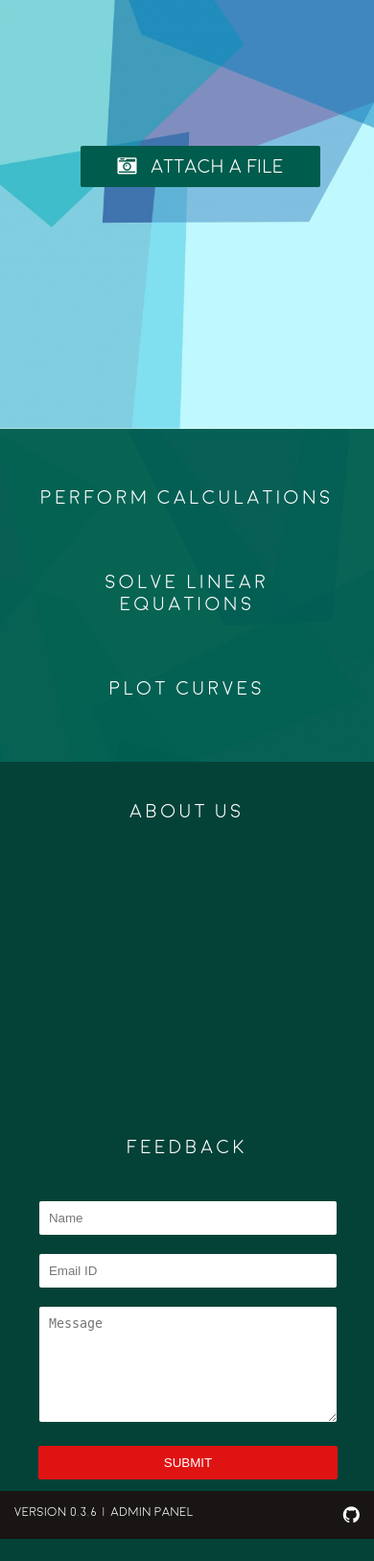
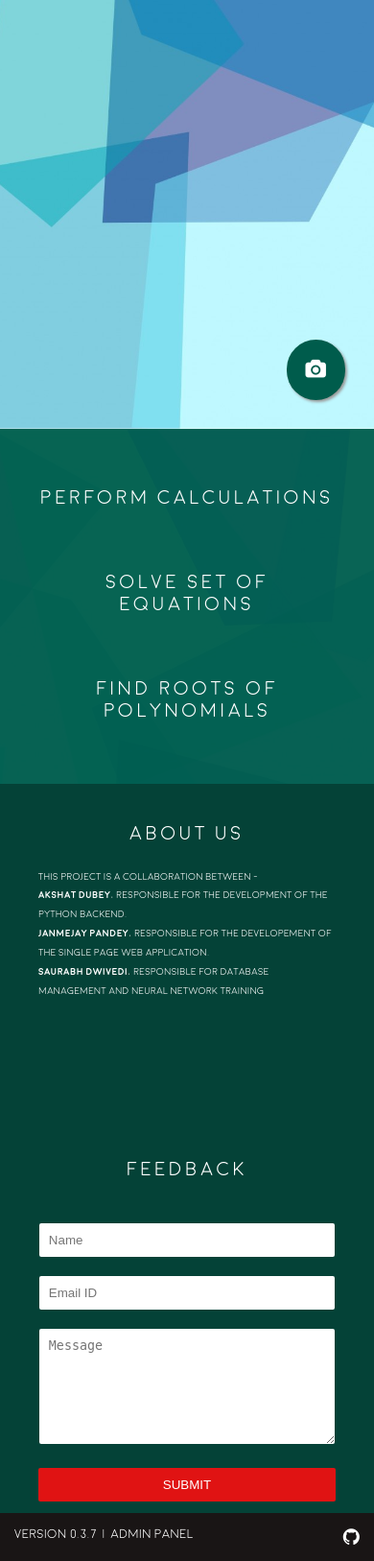
Before and after one commit to akshatdb/FinalYearProject, a Django app: page / in a window 390 px wide. Shown: the part 397-2024 px from the top of the page at 96% size. Before the commit the page ends 2001 px from the top, so only its background shows below. Run offline with Django 3.2, Linux system fonts and the light colour scheme; some libraries are stand-ins or nearby versions.

Commit message:
Version 0.3.7 : changed css, added learning again

```diff
--- a/calc/apilineareq.py
+++ b/calc/convnet/basiccal.py
@@ -2,7 +2,6 @@ import cv2
 import numpy as np
 from scipy.io import loadmat
 from keras.models import load_model
-from keras.optimizers import SGD
 from PIL import Image
 import os
 from django.conf import settings
@@ -34,26 +33,6 @@ digits = {
 	15:'z',
 	16:'+',
 	17:'-',
-}
-digits_rev = {
-	'0':0,
-	'1':1,
-	'2':2,
-	'3':3,
-	'4':4,
-	'5':5,
-	'6':6,
-	'7':7,
-	'8':8,
-	'9':9,
-	'a':10,
-	'b':11,
-	'c':12,
-	'x':13,
-	'y':14,
-	'z':15,
-	'+':16,
-	'-':17,
 }
 alpha = {
 	0:'0',
@@ -168,11 +147,35 @@ def preprocess_drop(img):
  	img = cv2.erode(img,kernel,1)
 	return img
 
-def detect(img):
+def detect_fast(img):
+	result = []
+	imgr = np.zeros(img.shape, np.uint8)
+	h,w = img.shape
+	img = preprocess_drop(img)
+	img, cnts, hierarchy = cv2.findContours(img,cv2.RETR_EXTERNAL,cv2.CHAIN_APPROX_SIMPLE)
+	for cnt in cnts:
+		a,b,c,d = cv2.boundingRect(cnt)
+		numimg = img[b:b+d,a:a+c]
+		xr = float(c)/(c+d)
+		yr = float(d)/(c+d)
+		if  ((xr>=0.4 and xr<=0.6 or yr>=0.4 and yr<=0.6) and (np.sum(numimg) >= (255*(d*c-d/10)))) or ( c<=(3*d) and (c<=w/40 or d<=h/40))  or ( c>=(3*d) and (d <= h/300)):
+			continue
+		imgr[b:b+d,a:a+c] = 255
+	kernel = np.ones((h/20,w/20),np.uint8)
+	imgr =  cv2.dilate(imgr,kernel,iterations = 4)
+	imgr, contours, hierarchy = cv2.findContours(imgr,cv2.RETR_EXTERNAL,cv2.CHAIN_APPROX_SIMPLE)
+	for contour in contours:
+		x,y,w,h = cv2.boundingRect(contour)
+		if w == img.shape[1] and h == img.shape[0]:
+			return -1
+		result.append([x,y,w,h])
+	return result
+
+def detect_slow(img):
 	x,y = img.shape
 	imgr = np.zeros(img.shape, np.uint8)
-	a = [x/15,x/8,x/5]
-	for t in range(3):
+	a = [x/8,x/5]
+	for t in range(2):
 		boxsize = [a[t], a[t]]
 		i = 0
 		j = 0
@@ -228,40 +231,31 @@ def recognize(img, contours):
 
 def init_conf():
 	modelc = load_model(abs_path + '/digits.h5')
-	try:
-		modelc.load_weights(abs_path + '/weightsc.h5')
-	except:
-		print 'what'
-	sgd = SGD(lr = 0.01, momentum = 0.9, decay = 0, nesterov = False)
-	modelc.compile(optimizer=sgd, loss = 'categorical_crossentropy')
+	modelc.compile(loss='categorical_crossentropy',optimizer='adadelta',metrics=['accuracy'])
 	graphc = tf.get_default_graph()
 	return modelc, graphc
 def init_char():
 	modeld = load_model(abs_path + '/all.h5')
-	try:
-		modeld.load_weights(abs_path + '/weightsd.h5')
-	except:
-		print 'what'
-	sgd = SGD(lr = 0.01, momentum = 0.9, decay = 0, nesterov = False)
-	modeld.compile(optimizer=sgd, loss = 'categorical_crossentropy')
+	modeld.compile(loss='categorical_crossentropy',optimizer='adadelta',metrics=['accuracy'])
 	graphd = tf.get_default_graph()
 	return modeld, graphd
 def initdiv():
 	modeldiv = load_model(abs_path + '/divider.h5')
-	sgd = SGD(lr = 0.01, momentum = 0.9, decay = 0, nesterov = False)
-	modeldiv.compile(optimizer=sgd, loss = 'categorical_crossentropy')
+	modeldiv.compile(loss='categorical_crossentropy',optimizer='adadelta',metrics=['accuracy'])
 	graphdiv = tf.get_default_graph()
 	return modeldiv, graphdiv
 
 modelc,graphc = init_conf()
 modeld,graphd = init_char()
 modeldiv, graphdiv = initdiv()
-def apifindlinear(img_url):
+def find_basic(img_url):
 	global imgx,imgy
 	image = cv2.imread(im_path+'/'+img_url,cv2.IMREAD_GRAYSCALE)
 	image,imgx,imgy = scale_down(image)
-	img = preprocess(image)
-	contours = detect(img)
+	#img = preprocess_drop(image)
+	contours = detect_fast(image)
+	if contours == -1:
+		contours = detect_slow(image)
 	results = recognize(image,contours)
 	results.update({'image':{'x':imgx,'y':imgy}});
 	results.update({'imagename': img_url});
@@ -286,10 +280,6 @@ def learnmat(filename,imgx,val):
 	savemat(abs_path + '/data/' + filename[0:-4],{'X':xn,'y':yn})
 
 def learn_model(imgurl,x,y,w,h,val):
-	modeld.save_weights(abs_path + '/weightsd.h5', overwrite=True)
-	modelc.save_weights(abs_path + '/weightsc.h5', overwrite=True)
-	classesd = 18
-	classesc = 13
 	image = cv2.imread(im_path+'/'+imgurl,cv2.IMREAD_GRAYSCALE)
 	image, imgx, imgy = scale_down(image)
 	x = int(x*imgx)
@@ -302,16 +292,17 @@ def learn_model(imgurl,x,y,w,h,val):
 	img = preprocess_drop(img)
 	img = mnist_scale(img,xr,yr,28)
 	img = img.reshape((28,28))
-	img = img.reshape((28, 28, 1)).astype('float32')
-	img = np.array([img])
-	img = img/255
-	tmpd = np.zeros((1,classesd))
-	tmpd[0][digits_rev[val]] = 1
-	with graphd.as_default():
-		modeld.fit(img,tmpd, epochs = 1)
-	if digits_rev[val] <= 9 or digits_rev[val] == 13  or digits_rev[val] == 16  or digits_rev[val] == 17:
-		tmpc = np.zeros((1,classesc))
-		tmpc[0][revclasses[val]] = 1
-		with graphc.as_default():
-			modelc.fit(img,tmpc, epochs = 1)
-	return 'ok'
+	cv2.imwrite('asd.jpg',img)
+	#cv2.imwrite(im_path + '/new/' + str(x) + str(y) + str(w) +str(h) + '-' + val + '.jpg',img)
+	'''imgx = img.reshape((1,1,784))
+	try:
+		val = revclasses[val]
+		msg = 'ok'
+	except:
+		msg = 'unsupported value'
+		val = -1
+	if val!=-1:
+		learnmat('digitsnew.mat',imgx,val)
+	else:
+		learnmat('divnew.mat',imgx,0)'''
+	return 'yes'
--- a/calc/lineareq.py
+++ b/calc/convnet/lineareq.py
@@ -248,7 +248,7 @@ def initdiv():
 modelc,graphc = init_conf()
 modeld,graphd = init_char()
 modeldiv, graphdiv = initdiv()
-def findlinear(img_url):
+def find_linear(img_url):
 	global imgx,imgy
 	image = cv2.imread(im_path+'/'+img_url,cv2.IMREAD_GRAYSCALE)
 	image,imgx,imgy = scale_down(image)
--- a/calc/static/calc/styles/main.css
+++ b/calc/static/calc/styles/main.css
@@ -108,6 +108,31 @@ i.camera-logo{
 	box-sizing:border-box;
 	position:fixed;
 	z-index:2;
+}
+@keyframes button-appear{
+	from {
+		opacity: 0;
+	}
+	to{
+		opacity: 1;
+	}
+}
+#file-upload-label-mobile{
+	box-shadow:2px 2px 3px 0px rgb(153, 151, 151);
+	opacity: 0;
+    display: initial;
+    position: fixed;
+    right: 30px;
+    bottom: 30px;
+    font-size: 20px;
+    color: white;
+    background: var(--color-a);
+    padding: 20px;
+	border-radius: 50px;
+	animation: button-appear 1s linear 1s 1 normal forwards;
+}
+#file-upload-label-mobile:hover{
+	background-color: var(--color-b)
 }
 .inputfile,#submit-btn{
 	width: 0.1px;
@@ -279,9 +304,41 @@ i.github-icon:hover,i.github-icon:focus{
 	}
 }
 .aboutus{
+	font-size: 14px;
 	text-align: left;
-	padding:20px;
-	line-height:40px;
+	line-height:1.8;
+}
+@media (max-width:1024px)
+{
+	.aboutus{
+		font-size: 10px;
+	}
+}
+@media (min-width: 1024px)
+{
+	.creators>li{
+	display:inline;
+	}
+}
+.aboutus>div>a{
+	color:white;
+}
+.about>div>a{
+	color:var(--color-d);
+}
+.creators{
+	line-height: 2;
+}
+.creators>li{
+	list-style: none;
+}
+.creators>li>a{
+	text-decoration: none;
+	color:white;
+	font-family: 'moonb'
+}
+.creators>li>a:hover{
+	color:var(--color-d);
 }
 .message{
 	position:fixed;
@@ -322,6 +379,12 @@ i.github-icon:hover,i.github-icon:focus{
 }
 @media screen and (min-width:1024px)
 {
+	#file-upload-label{
+		display:initial;
+	}
+	#file-upload-label-mobile{
+		display:none;
+	}
 	.row{
 		display:flex;
 	}
@@ -363,6 +426,12 @@ i.github-icon:hover,i.github-icon:focus{
 }
 @media screen and (max-width:1024px)
 {
+	#file-upload-label{
+		display:none;
+	}
+	#file-upload-label-mobile{
+		display:initial;
+	}
 	.form{
 		left:60%;
 	}
@@ -386,10 +455,10 @@ i.github-icon:hover,i.github-icon:focus{
 	.feed-col{
 		height:350px;
 	}
-	.feed-form{
+	/*.feed-form{
 		position: absolute;
 		width:80%;
-	}
+	}*/
 	.feed-form>input{
 		width:93%;
 		margin-top:20px;
@@ -505,11 +574,13 @@ i.github-icon:hover,i.github-icon:focus{
 	display:block;
 }
 .answer{
+	line-height: 1.5;
 	display:inline;
 	font-size:20px;
 	color:white;
 	text-align: center;
-	font-family:MONOSPACE;
+	letter-spacing: 4px;
+	font-family: Arial, Helvetica, sans-serif;
 }
 body.overlay-open { overflow: hidden; }
 
@@ -593,21 +664,23 @@ body.overlay-open { overflow: hidden; }
 	display:none;
 }
 .equation-list>li{
+	font-family: Arial, Helvetica, sans-serif;
 	list-style:none;
-	letter-spacing: 2px;
+	letter-spacing: 4px;
+	line-height: 2;
 }
 #more-btn{
 	position:fixed;
 	color:white;
 	right:5px;
 	bottom:5px;
+	font-size: 20px;
 	z-index:11;
-	font-size:20px;
 	display:none;
 }
 #more-btn:focus,#more-btn:hover,#more-btn:active
 {
-	color:var(--color-c);
+	color:var(--color-d);
 }
 #more-btn:hover{
 	cursor:pointer;
@@ -626,6 +699,7 @@ body.overlay-open { overflow: hidden; }
 	font-family: "moonl";
 	letter-spacing: 2px;
 	padding-bottom: 5px;
+	margin-bottom: 5px;
 	border-bottom:1px solid white;
 }
 .equation{
@@ -643,3 +717,8 @@ body.overlay-open { overflow: hidden; }
     letter-spacing: 3px;
 	border-bottom:1px solid white;
 }
+
+.user-logo{
+	width:20%;
+	height:20%;
+}
--- a/calc/templates/calc/index.html
+++ b/calc/templates/calc/index.html
@@ -35,13 +35,13 @@
 			SOMETHING WENT WRONG!
 		</div>
 		<div class="answer-div"><div id="answer-header">Result</div>
-			<div class="answer"></div><br>
+			<div class="answer"></div>
 		<div class="equation-div">
 			<p id="equation-header">Equations</p>
 			<ul class="equation-list"></ul>
 		</div>
 		</div>
-		<div id="more-btn" class="not-rotate">&uArr;</div>
+		<div id="more-btn" class="not-rotate"><i class= "fa fa-chevron-circle-down"></i></div>
 		<div id="div-img"></div>
 		<div id="close-btn"><a href="{% url 'calc:index' %}">&times;</a></div>
 		<div class="change-box-btn"><div class="change-box-btn-circle" data-on = 'displayDigits' data-off = 'displayNumbers'></div></div>
@@ -65,7 +65,8 @@
 					<div id="img-box"><img id="image-view"/><div class='image-crop'></div></div>
 					<input type="file" id="file" name="image" class="inputfile" required accept="image/*;capture=camera"/>
 					<label for="file" id="file-upload-label"><i class="fa fa-camera-retro" style="margin-right:10px"></i>
-					Attach a file</label>
+                    Attach a file</label>
+                    <label for="file" id="file-upload-label-mobile"><i class="fa fa-camera"></i></label>
 					<input type="submit" value="Upload Image" id="submit-btn">
 				</form>
 			</div>
@@ -80,16 +81,22 @@
 				<h1>Perform Calculations</h1>
 			</div>
 			<div class="column-4 help-col">
-				<h1>Solve linear equations</h1>
+				<h1>Solve set of Equations</h1>
 			</div>
 			<div class="column-4 help-col">
-				<h1>Plot curves</h1>
+				<h1>Find roots of polynomials</h1>
 			</div>
 		</div>
 		<div class="row contact-div">
 			<div class="column-6 feed-col">
 				<h1>About Us</h1>
 				<div class="aboutus">
+                    This project is a collaboration between -
+                    <ul class="creators">
+                        <li><a href="https://github.com/">Akshat Dubey</a>, responsible for the development of the python backend.</li>
+                        <li><a href="https://github.com/Janamejay1212">Janmejay Pandey</a>, responsible for the developement of the single page web application.</li>
+                        <li><a href="">Saurabh Dwivedi</a>,  responsible for database management and neural network training</li>
+                    </ul>
 				</div>
 			</div>
 			<div class="column-6 feed-col">
@@ -106,7 +113,7 @@
 		</div>
 	</div>
 	<div class="footer">
-		<div class="footer-left">Version 0.3.6 &nbsp;|&nbsp; <a class="link-new" href="{% url 'admin:index' %}">Admin Panel</a></div>
+		<div class="footer-left">Version 0.3.7 &nbsp;|&nbsp; <a class="link-new" href="{% url 'admin:index' %}">Admin Panel</a></div>
 		<div class="footer-right"><a href="https://github.com/akshatdb/FinalYearProject"><i class="fa fa-github github-icon"></i></a></div>
 	</div>
 	<script>
--- a/calc/views.py
+++ b/calc/views.py
@@ -12,9 +12,9 @@ from rest_framework.authentication import TokenAuthentication
 from rest_framework.permissions import IsAuthenticated
 from rest_framework.response import Response
 
-from .basiccal import findbasic
-from .lineareq import findlinear, learn_model
-from .apilineareq import apifindlinear
+from convnet.basiccal import find_basic
+from convnet.lineareq import find_linear, learn_model
+from convnet.apilineareq import api_find_linear, api_learn_model
 from .models import Feedback, Image
 from .forms import ImageForm, FeedbackForm
 
@@ -44,11 +44,11 @@ def process(request):
         if form.is_valid():
         	data = form.save()
         	if process_type == 0:
-        		msg = findlinear(str(data.image))
+        		msg = find_linear(str(data.image))
         	elif process_type == 1:
-        		msg = findlinear(str(data.image))
+        		msg = find_linear(str(data.image))
         	else:
-        		msg = findbasic(str(data.image))
+        		msg = find_basic(str(data.image))
     return JsonResponse(msg)
 
 #REST API
@@ -63,9 +63,9 @@ def processapi(request):
         if form.is_valid():
             data = form.save()
             if process_type == 0:
-                msg = apifindlinear(str(data.image))
+                msg = api_find_linear(str(data.image))
             elif process_type == 1:
-                msg = apifindlinear(str(data.image))
+                msg = api_find_linear(str(data.image))
             else:
                 msg = process_type
     return JsonResponse(msg)
```
Also changed, not shown: calc/convnet/apilineareq.py (renamed from calc/basiccal.py, +59 -50 lines), README.md, calc/convnet/__init__.py (added).
